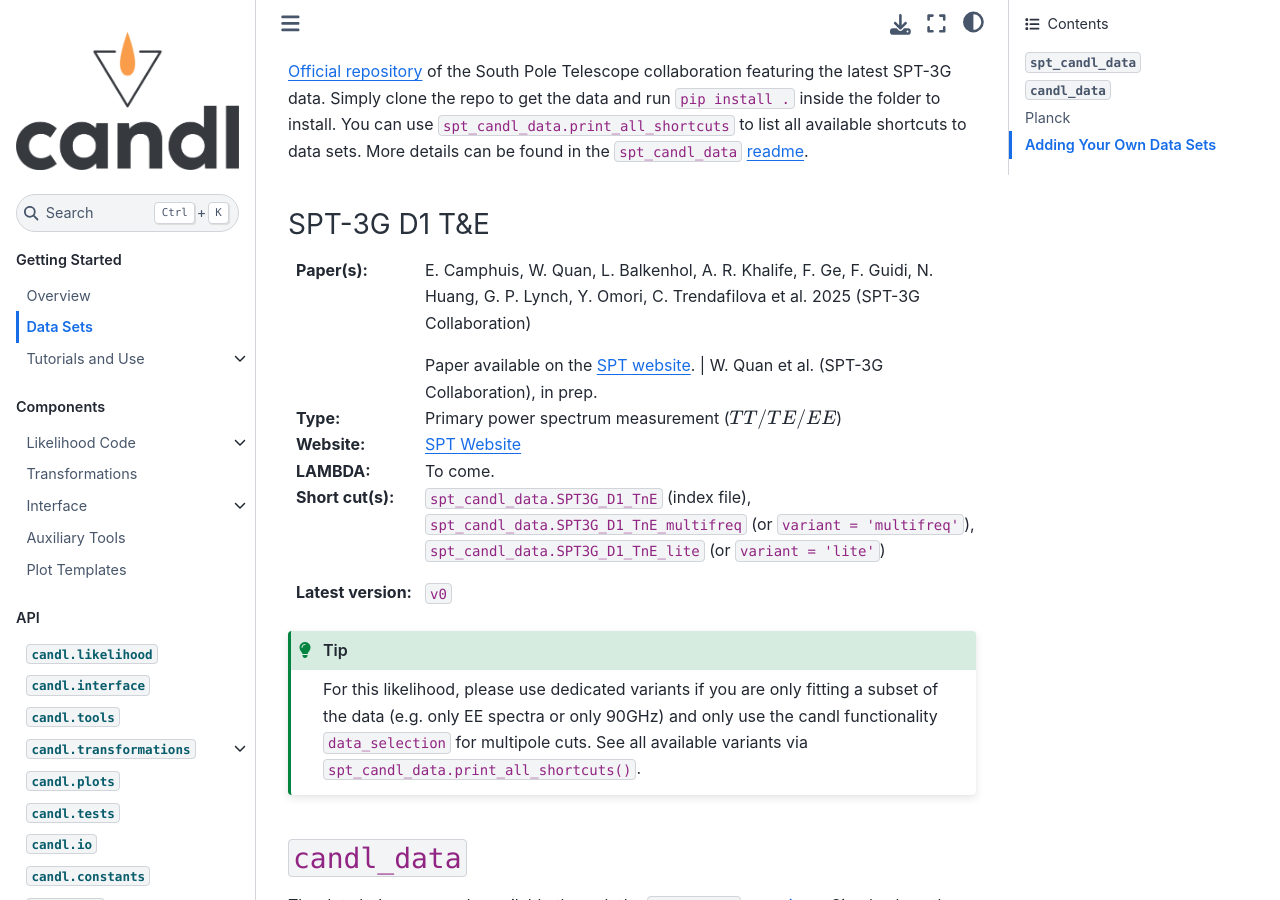
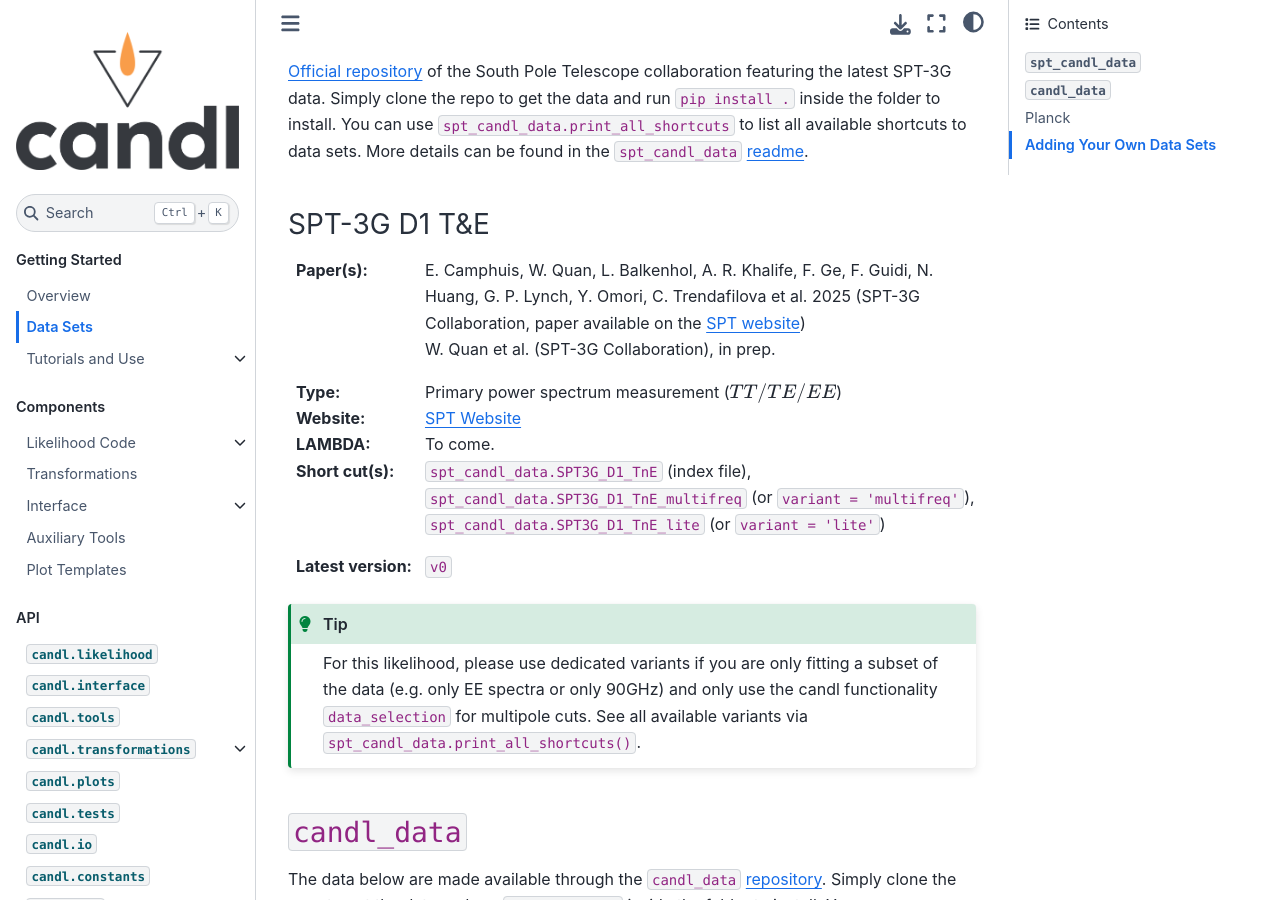
Before and after one commit to Lbalkenhol/candl, a Sphinx documentation site: the page built from docs/data/data_overview.rst, in a window 1280 px wide and 900 px high, scrolled down 442 px. Built offline with Sphinx 7.4.7 and the Sphinx Book theme 1.1.4, drawn with Linux system fonts in a browser that asks for light colours.

Commit message:
update more links

```diff
--- a/README.rst
+++ b/README.rst
@@ -42,7 +42,7 @@
 
 candl data sets are kept separately from the code. There currently exist three online libraries with compatible data:
 
-* `spt_candl_data <https://github.com/lbalkenhol/candl_data>`__: official repository of the South Pole Telescope collaboration.
+* `spt_candl_data <https://github.com/SouthPoleTelescope/spt_candl_data>`__: official repository of the South Pole Telescope collaboration.
 * `candl_data <https://github.com/lbalkenhol/candl_data>`__: repository of CMB data sets re-implemented in candl.
 * `clipy <https://github.com/benabed/clipy>`__: 2018 Planck likelihoods available through a wrapper with the python, JAX-friendly clipy implementation.
 
--- a/docs/data/data_overview.rst
+++ b/docs/data/data_overview.rst
@@ -22,8 +22,7 @@
 ^^^^^^^^^^^^^^^^^^^^^^^^^^^^^^^^^^^^^^^^^^^^^^^^^
 
 :Paper(s):
-   | E. Camphuis, W. Quan, L. Balkenhol, A. R. Khalife, F. Ge, F. Guidi, N. Huang, G. P. Lynch, Y. Omori, C. Trendafilova et al. 2025 (SPT-3G Collaboration)
-   Paper available on the `SPT website <https://pole.uchicago.edu/public/Home.html>`_.
+   | E. Camphuis, W. Quan, L. Balkenhol, A. R. Khalife, F. Ge, F. Guidi, N. Huang, G. P. Lynch, Y. Omori, C. Trendafilova et al. 2025 (SPT-3G Collaboration, paper available on the `SPT website <https://pole.uchicago.edu/public/Home.html>`_)
    | W. Quan et al. (SPT-3G Collaboration), in prep.
 
 :Type:
```
